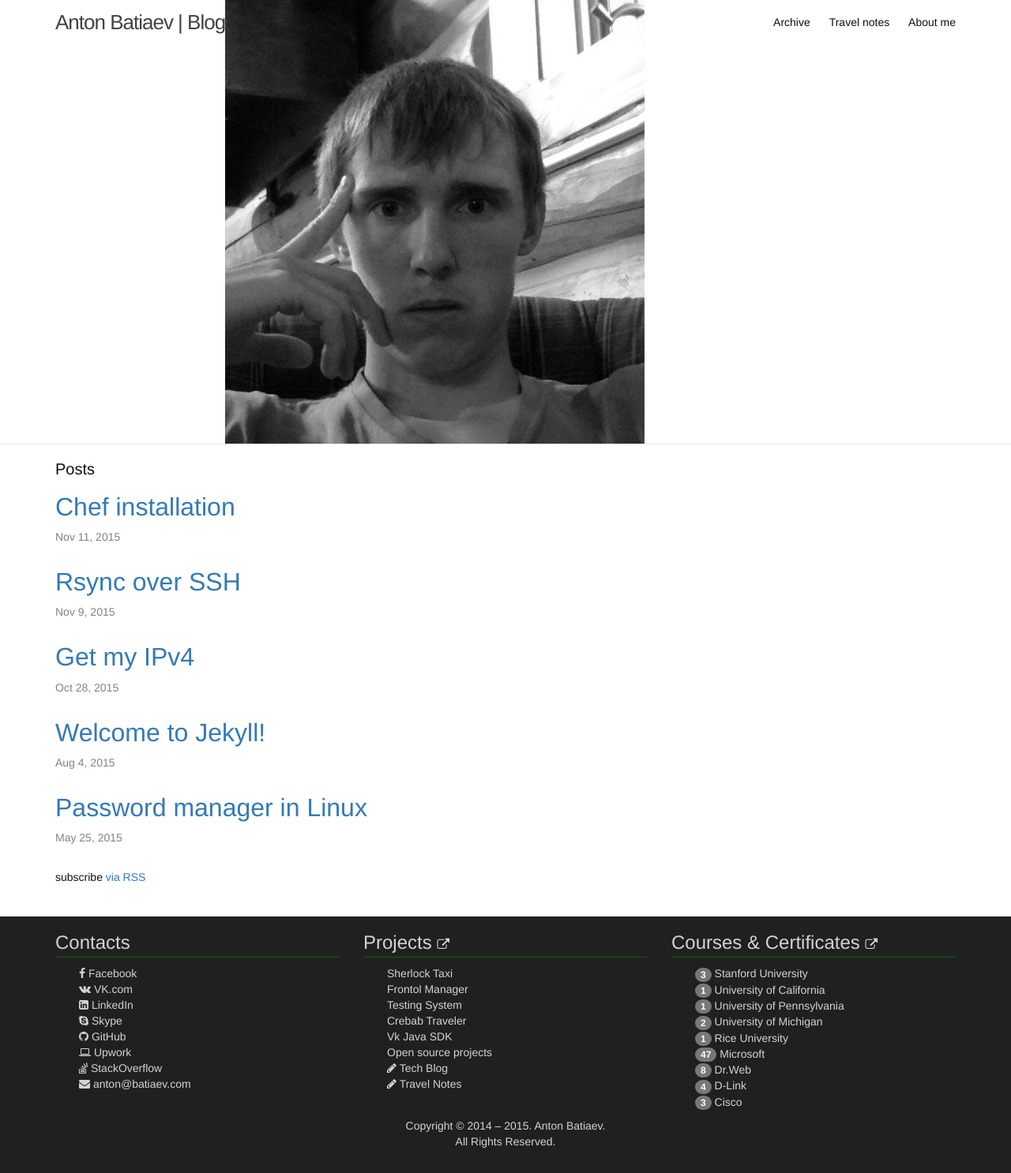
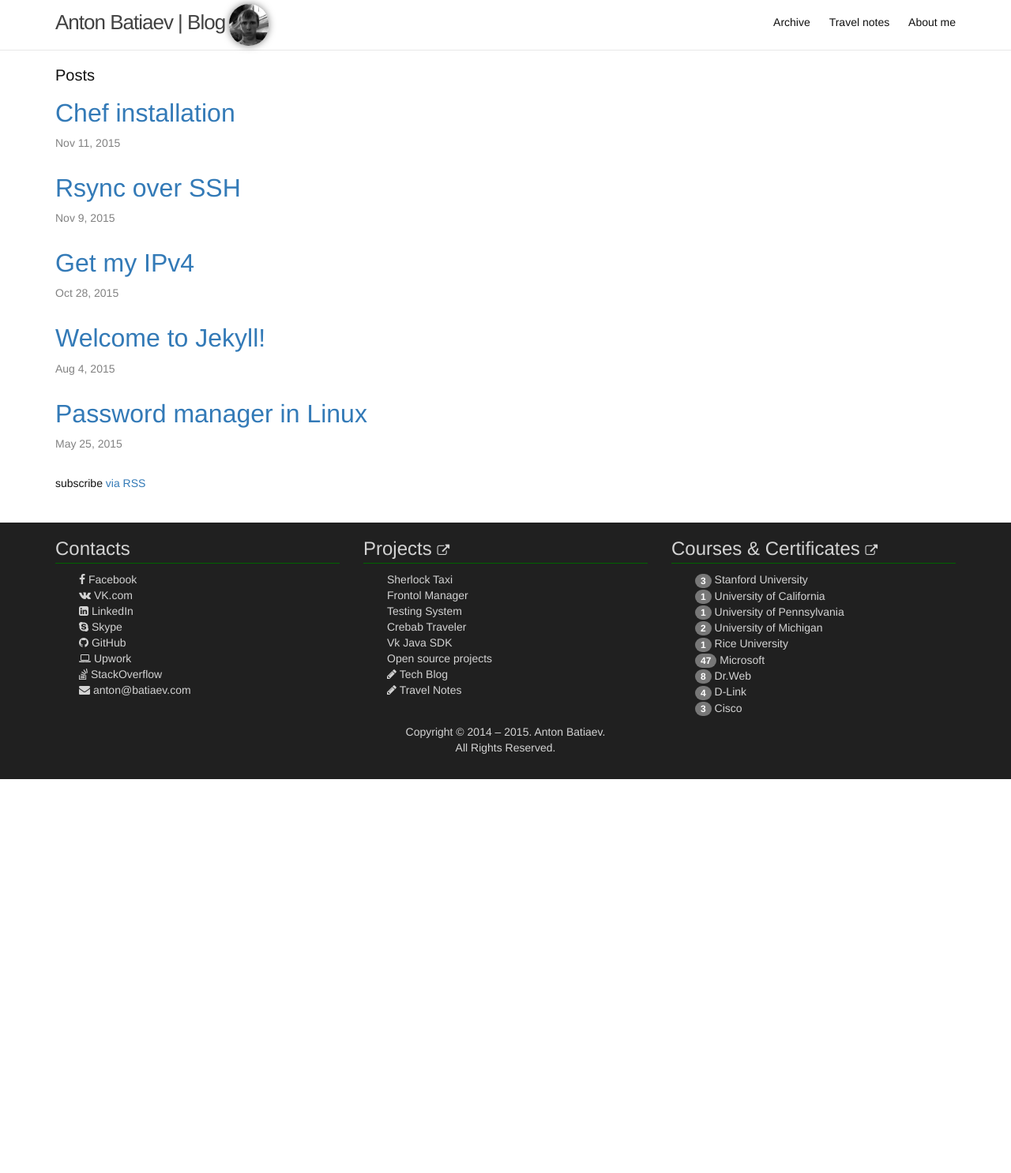
Before and after one commit to Batiaev/blog, a Jekyll site: the page built from index.html, in a window 1280 px wide. Shown: the whole page at 79% size. Built offline with Jekyll 4.4.1, drawn with Linux system fonts in a browser that asks for light colours; after the commit the page ends 987 px from its top, so only the background shows below that.

Commit message:
fix title css

```diff
--- a/_sass/app.scss
+++ b/_sass/app.scss
@@ -40,3 +40,14 @@ footer h3 {
 ul.fa-ul {
   text-align: left;
 }
+
+.logo {
+  heigth: 50px;
+  width: 50px;
+  border-radius: 40px;
+  -webkit-border-radius: 40px;
+  -moz-border-radius: 40px;
+  -khtml-border-radius: 40px;
+  box-shadow: 0 0 10px rgba(0,0,0,0.5);
+  margin: 5px;
+}
```
